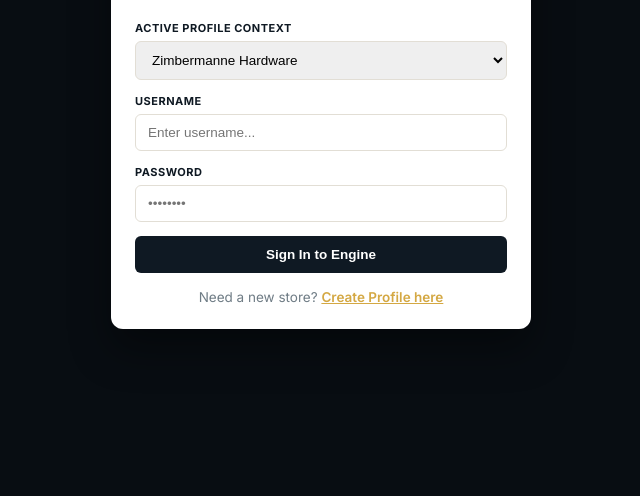
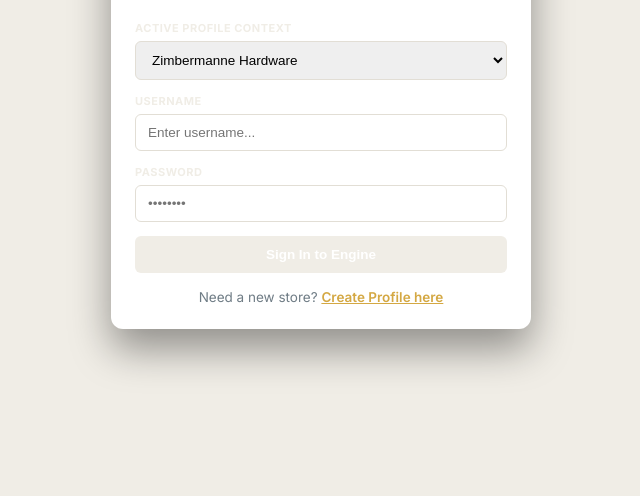
Before and after one commit to zimbermanne/webapp, a plain HTML site: page static/index.html in a window 1280 px wide. Shown: the part 304-800 px from the top of the page, without its empty margins (319-959 px from the left). Drawn offline with Linux system fonts and the light colour scheme.

Commit message:
Update index.html

```diff
--- a/static/index.html
+++ b/static/index.html
@@ -10,12 +10,12 @@
     <style>
         /* Custom Palette Definitions */
         :root {
-            --navy-core: #0F1923;
-            --navy-deep: #080D12;
+            --navy-core: #F0EDE6;
+            --navy-deep: #F0EDE6;
             --canvas-base: #F0EDE6;
             --accent-gold: #D4A843;
             --surface-card: #FFFFFF;
-            --text-primary: #1C242C;
+            --text-primary: #F0EDE6;
             --text-muted: #6F7C85;
 
             --hl-green: #2ECC71;
```
